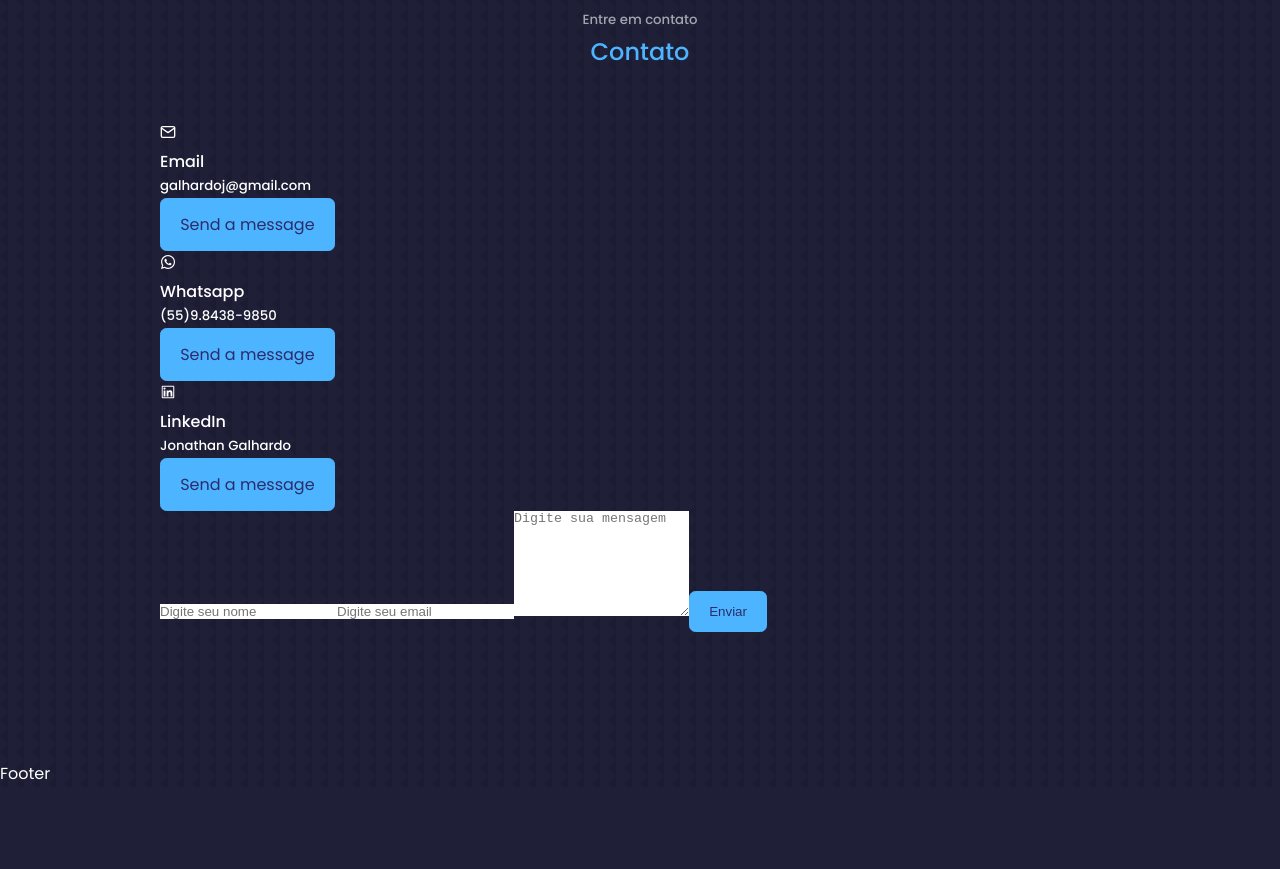
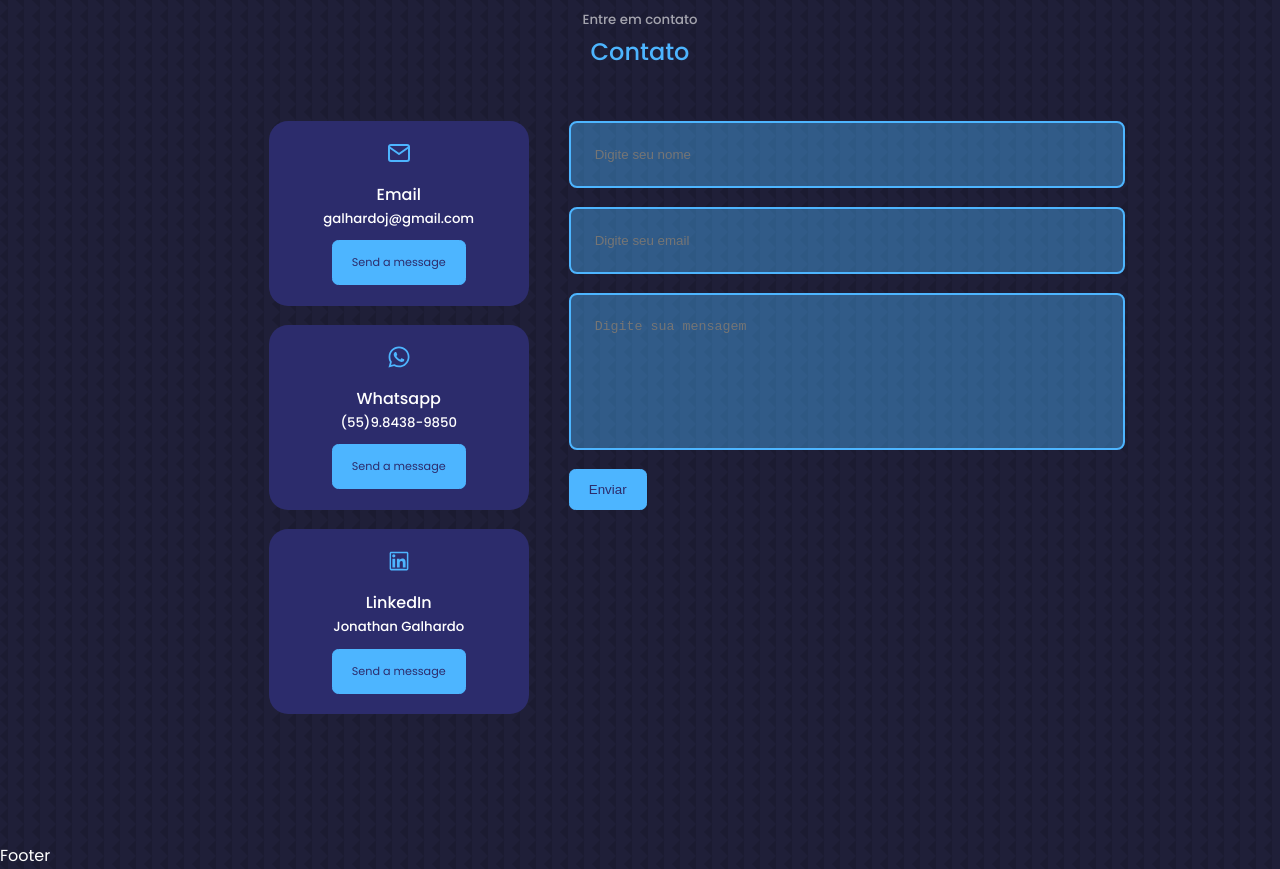
Before and after one commit to Jonathan-Galhardo/Portfolio-React, a React (Create React App) app: page / in a window 1280 px wide. Shown: the part 4680-5549 px from the top of the page. Before the commit the page ends 5467 px from the top, so only its background shows below. Built offline with nearby package versions, Linux system fonts and the light colour scheme.

Commit message:
CSS Seção Contato

```diff
--- a/src/components/contact/Contact.jsx
+++ b/src/components/contact/Contact.jsx
@@ -13,19 +13,19 @@
       <div className='container contact__container'>
         <div className='contact__options'>
           <article className='contact__option'>
-            <FiMail />
+            <FiMail className='contact__options-icon' />
             <h4>Email</h4>
             <h5>galhardoj@gmail.com</h5>
             <a className='btn btn-primary' href="mailto:galhardoj@gmail.com">Send a message</a>
           </article>
           <article className='contact__option'>
-            <FaWhatsapp />
+            <FaWhatsapp className='contact__options-icon' />
             <h4>Whatsapp</h4>
             <h5>(55)9.8438-9850</h5>
             <a className='btn btn-primary' href="https://api.whatsapp.com/send?phone=5555984389850&text=Ol%C3%A1!">Send a message</a>
           </article>
           <article className='contact__option'>
-            <AiOutlineLinkedin />
+            <AiOutlineLinkedin className='contact__options-icon' />
             <h4>LinkedIn</h4>
             <h5>Jonathan Galhardo</h5>
             <a className='btn btn-primary' href="https://www.linkedin.com/in/jonathangalhardo/">Send a message</a>
--- a/src/components/contact/contact.css
+++ b/src/components/contact/contact.css
@@ -1,3 +1,60 @@
 .contact__container {
   margin: auto;
+  display: grid;
+  grid-template-columns:35% 75%;
+  gap: 2.5rem;
   }
+
+  .container.contact__container {
+    width: 58%;
+  }
+
+  .contact__options {
+    display: flex;
+    flex-direction: column;
+    gap: 1.2rem;
+  }
+
+  .contact__option {
+    background: var(--color-bg-variant);
+    padding: 1.2rem;
+    border-radius: 1.2rem;
+    text-align: center;
+    border: 1px solid transparent;
+    transition: var(--transition);
+  }
+
+  .contact__option:hover {
+    background: var(--color-primary-variant);
+    border: 1px solid var(--color-primary);
+  }
+
+  .contact__options-icon {
+    color: var(--color-primary);
+    font-size: 1.5rem;
+    margin-bottom: 0.5rem;
+  }
+
+  .contact__option a {
+    margin-top: 0.6rem;
+    display: inline-block;
+    font-size: 0.7rem;
+    height: auto;
+  }
+
+  /*############## FORM ################*/
+  form {
+    display: flex;
+    flex-direction: column;
+    gap: 1.2rem;
+  }
+
+  input, textarea {
+    width: 100%;
+    padding: 1.5rem;
+    border-radius: 0.5rem;
+    background: var(--color-primary-variant);
+    border: 2px solid var(--color-primary);
+    resize: none;
+    color: var(--color-white)
+  }
```
